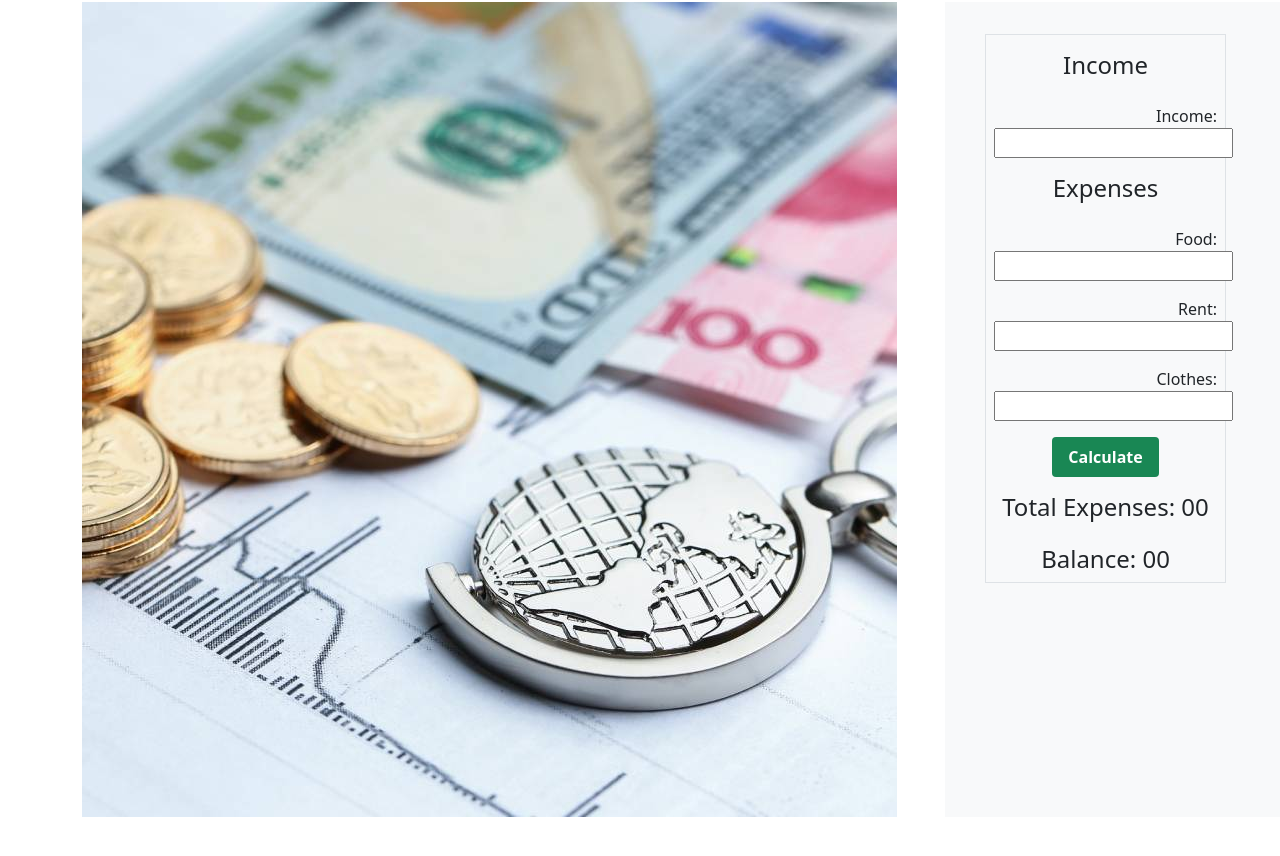
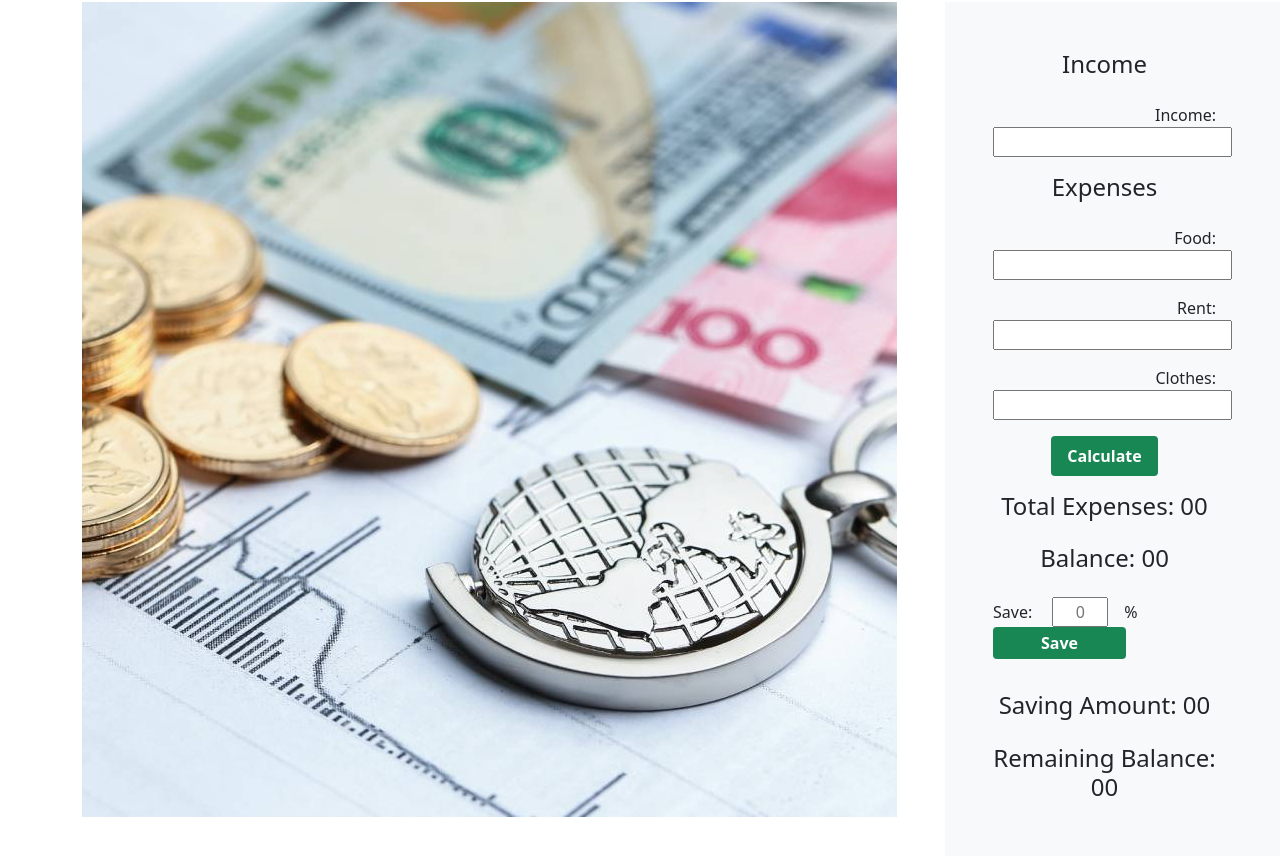
Before and after one commit to abdulmomin956/last-cash-money-calculator, a plain HTML site: page index.html in a window 1280 px wide. Shown: the part 94-950 px from the top of the page. Before the commit the page ends 911 px from the top, so only its background shows below. Drawn offline with nearby package versions, Linux system fonts and the light colour scheme.

Commit message:
form-complete

```diff
--- a/index.html
+++ b/index.html
@@ -6,6 +6,7 @@
     <meta http-equiv="X-UA-Compatible" content="IE=edge">
     <meta name="viewport" content="width=device-width, initial-scale=1.0">
     <title>DOM Assignment</title>
+    <!-- bootstrap style  -->
     <link href="https://cdn.jsdelivr.net/npm/bootstrap@5.1.3/dist/css/bootstrap.min.css" rel="stylesheet"
         integrity="sha384-1BmE4kWBq78iYhFldvKuhfTAU6auU8tT94WrHftjDbrCEXSU1oBoqyl2QvZ6jIW3" crossorigin="anonymous">
 </head>
@@ -16,11 +17,13 @@
     </header>
 
     <main class="container d-flex">
+        <!-- Image part -->
         <div>
             <img src="image/coins.jpg" alt="">
         </div>
+        <!-- form part -->
         <div class="bg-light w-100 ms-5 p-5">
-            <div class="w-100 border row g-3">
+            <div class="w-100 row g-3">
                 <h4 class="text-center col-12">Income</h4>
                 <label class="text-end col-12" for="Income">Income: <input type="text"></label>
                 <h4 class="text-center ">Expenses</h4>
@@ -34,11 +37,19 @@
                 <h4 class="text-center ">Balance: <span>00</span></h4>
 
 
+                <div class="col-12">
+                    <p>Save: <input class="w-25 text-center mx-3" type="text" name="" id="" placeholder="0"><span
+                            class="me-3">%</span><button
+                            class="bg-success text-white fw-bold px-5 py-1 border-0 rounded">Save</button></p>
+                </div>
+                <h4 class="text-center ">Saving Amount: <span>00</span></h4>
+                <h4 class="text-center ">Remaining Balance: <span>00</span></h4>
             </div>
         </div>
     </main>
-
+    <!-- my script -->
     <script src="script/index.js"></script>
+    <!-- bootstrap script  -->
     <script src="https://cdn.jsdelivr.net/npm/bootstrap@5.1.3/dist/js/bootstrap.bundle.min.js"
         integrity="sha384-ka7Sk0Gln4gmtz2MlQnikT1wXgYsOg+OMhuP+IlRH9sENBO0LRn5q+8nbTov4+1p"
         crossorigin="anonymous"></script>
```
